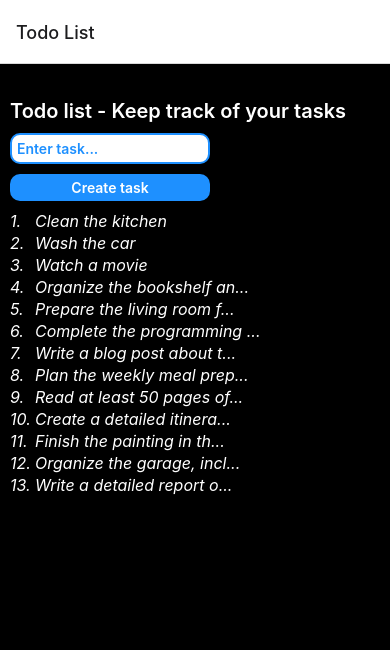
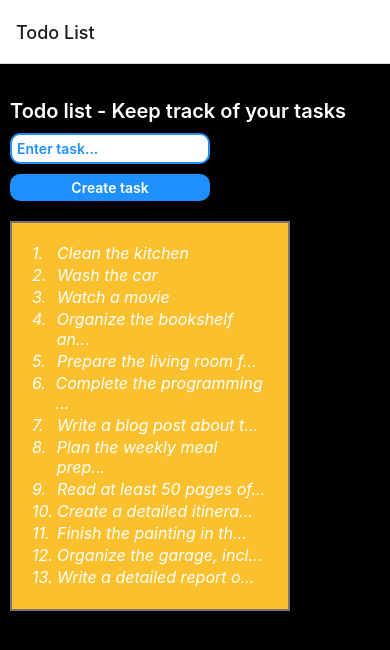
Before and after one commit to Bransholm/RN_ToDoList, a React Native app: screen /TodoList in a window 390 px wide. Shown: the top 650 px of the page. Built offline with nearby package versions, Linux system fonts and the light colour scheme.

Commit message:
Background on note block and styleing

```diff
--- a/screens/TodoListScreen.js
+++ b/screens/TodoListScreen.js
@@ -36,28 +36,32 @@ export default function TodoListScreen({navigation}) {
       <Pressable style={styles.button} onPress={createTaskButtonHandler}>
         <Text style={styles.buttonText}>Create task</Text>
       </Pressable>
+      <View style={styles.noteContainer}>
         <FlatList
           data={notes}
           renderItem={(note) => {
-          const displayText = note.item.name.length > 25
+            const displayText =
+              note.item.name.length > 25
                 ? `${note.item.name.substring(0, 25)}...`
-            : note.item.name
+                : note.item.name;
             return (
-              <Pressable style={{ alignSelf: "flex-start" }} onPress={() => navigation.navigate('Details', { note: note.item })}>
-                <View style={{flexDirection: 'row'}}>
-                    <Text style={[styles.noteText, {width: 25}]}>
+              <Pressable
+                style={{ alignSelf: "flex-start" }}
+                onPress={() =>
+                  navigation.navigate("Details", { note: note.item })
+                }
+              >
+                <View style={{ flexDirection: "row" }}>
+                  <Text style={[styles.noteText, { width: 25 }]}>
                     {note.item.key}.
                   </Text>
-                    <Text style={styles.noteText}>
-                        {displayText}
-                    </Text>
-
+                  <Text style={styles.noteText}>{displayText}</Text>
                 </View>
-
               </Pressable>
             );
           }}
         />
+      </View>
 
       <StatusBar style="auto" />
     </View>
@@ -95,11 +99,20 @@ const styles = StyleSheet.create({
     justifyContent: "center",
     borderRadius: 10,
     padding: 5,
-    marginVertical: 10,
+    marginTop: 10,
+    marginBottom: 20,
   },
   buttonText: {
     color: "#fff",
     fontWeight: 600,
+  },
+  noteContainer: {
+    backgroundColor: "#FBC02D",
+    padding: 20,
+    width: 280,
+    borderWidth: 2,
+    borderColor: "#777",
+    marginBottom: 10,
   },
   noteText: {
     color: "#fff",
```
Also changed, not shown: 1 other file (tests, documents, lock files or other folders). Lines whose indentation alone changed are shown as unchanged.
